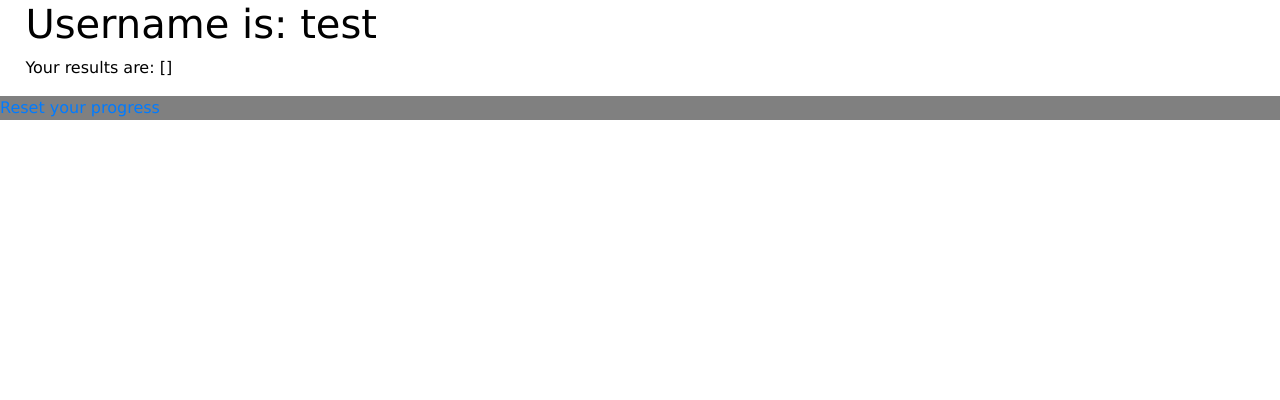
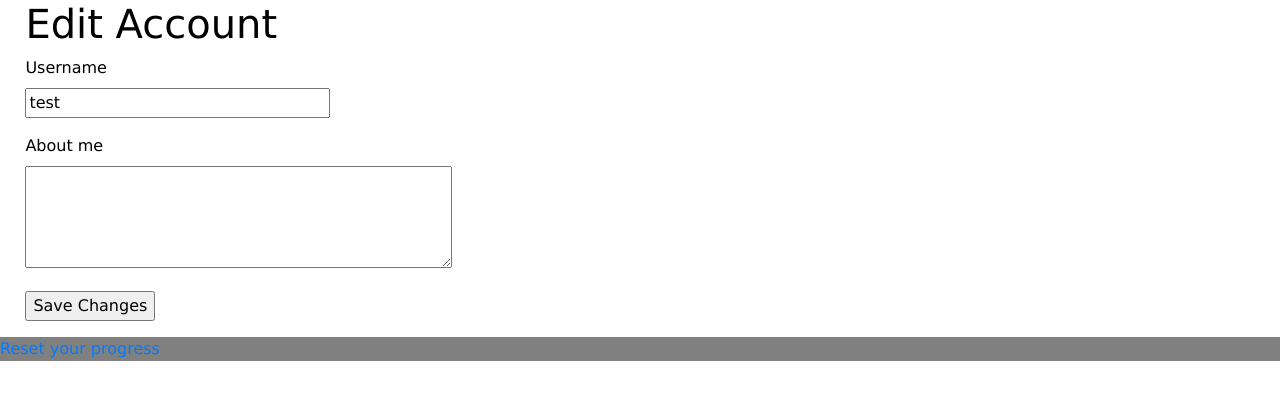
Before and after one commit to lfelstead/CITS3403_Project, a Flask app: page /account/edit in a window 1280 px wide. Shown: the part 45-445 px from the top of the page. Run offline with Flask 2, Linux system fonts and the light colour scheme; a user stored in the database is signed in; data comes from the database, SQL or seed files in the repository; both versions use the stored data as it was after the commit; some libraries are stand-ins or nearby versions.

Commit message:
added an account system.

```diff
--- a/app/forms.py
+++ b/app/forms.py
@@ -1,9 +1,10 @@
 from flask_wtf import FlaskForm
 from flask_wtf.file import FileField, FileAllowed
 from flask_login import current_user
-from wtforms import StringField, PasswordField, SubmitField, BooleanField, IntegerField
+from wtforms import StringField, PasswordField, SubmitField, BooleanField, IntegerField, TextAreaField
 from wtforms.validators import DataRequired, Length, Email, EqualTo, ValidationError
 from app.models import User
+from sqlalchemy import func
 import random
 from Equation import Expression
 
@@ -22,7 +23,10 @@ class RegistrationForm(FlaskForm):
     submit = SubmitField('Sign Up')
 
     def validate_username(self, username):
-        user = User.query.filter_by(username=username.data).first()
+        # user = User.query.filter_by(username=username.data).first()
+        user = User.query.filter(func.lower(User.username) == func.lower(username.data)).first()
+
+
         if user:
             raise ValidationError('That username is taken. Please choose a different one')
 
@@ -37,6 +41,21 @@ class LoginForm(FlaskForm):
     remember = BooleanField('Remember Me')
     submit = SubmitField('Sign In')
 
+class EditProfileForm(FlaskForm):
+    username = StringField('Username', validators=[DataRequired()])
+    about_me = TextAreaField('About me', validators=[Length(min=0, max=140)])
+    submit = SubmitField('Save Changes')
+
+    def __init__(self, original_username, *args, **kwargs):
+        super(EditProfileForm, self).__init__(*args, **kwargs)
+        self.original_username = original_username
+
+    def validate_username(self, username):
+        if username.data != self.original_username:
+            #user = User.query.filter_by(username=self.username.data).first()
+            user = User.query.filter(func.lower(User.username) == func.lower(self.username.data)).first()
+            if user is not None:
+                raise ValidationError('Please use a different username.')
 
 def Make_Questions():
     # currently can make and solve equations of up to three numbers, this can be increased later if necessary
--- a/app/routes.py
+++ b/app/routes.py
@@ -1,9 +1,11 @@
 from app import app, db, bcrypt
 from flask import Flask, render_template, flash, redirect, url_for, request
-from app.forms import LoginForm, RegistrationForm, QuizForm, Get_Questions, Get_Results
+from app.forms import EditProfileForm, LoginForm, RegistrationForm, QuizForm, Get_Questions, Get_Results
 from app.models import User, Scores
 from flask_login import login_user, current_user, logout_user, login_required
-
+from datetime import datetime
+from sqlalchemy.exc import IntegrityError
+from sqlalchemy import func
 
 @app.route("/")
 @app.route("/home")
@@ -93,7 +95,36 @@ def logout():
     return redirect(url_for('home'))
 
 @app.route("/account/<username>")
+@login_required
 def account(username):
-    test_user = current_user.email
-    test_score = current_user.scores
-    return render_template('account.html', title= 'Account', test_string = test_score)
+    # user = User.query.filter_by(username=username).first_or_404()
+    user = User.query.filter(func.lower(User.username) == func.lower(username)).first_or_404()
+    test_user = user.email
+    test_score = user.scores
+    is_current = user == current_user
+
+    return render_template('account.html', title= 'Account', test_string = test_score, user = user, is_current = is_current)
+
+@app.route("/account/edit", methods = ['Get', 'POST'])
+@login_required
+def edit_account():
+    form = EditProfileForm(current_user.username)
+    if form.validate_on_submit():
+        current_user.username = form.username.data
+        current_user.about_me = form.about_me.data
+        db.session.commit()
+
+        flash('Your changes have been saved.')
+        return redirect(url_for("account", username = current_user.username))
+
+    elif request.method == 'GET':
+        form.username.data = current_user.username
+        form.about_me.data = current_user.about_me
+
+    return render_template('edit_account.html', title= 'Edit Account', form = form)
+
+@app.before_request
+def before_request():
+    if current_user.is_authenticated:
+        current_user.last_seen = datetime.utcnow()
+        db.session.commit()
--- a/app/templates/account.html
+++ b/app/templates/account.html
@@ -1,5 +1,13 @@
 {% extends "layout.html" %}
 {% block content %}
-    <h1>Username is: {{current_user.username }}</h1>
-    <p> Your results are: {{test_string}}</p>
+    <h1>{{user.username}}'s Account </h1>
+    <p> Score string: {{test_string}}</p>
+    {% if user.about_me %}<p>About Me:<br />{{ user.about_me }}</p>{% endif %}
+    {% if user.last_seen %}<p>Last seen on: {{ user.last_seen }}</p>{% endif %}
+
+    <p>Is current user: {{is_current}}</p>
+
+    {% if user == current_user %}
+        <p><a href="{{ url_for('edit_account') }}">Edit your profile</a></p>
+    {% endif %}
 {% endblock %}
--- /dev/null
+++ b/app/templates/edit_account.html
@@ -0,0 +1,22 @@
+{% extends "layout.html" %}
+{% block content %}
+    <h1>Edit Account</h1>
+    <form action="" method="post">
+        {{ form.hidden_tag() }}
+        <p>
+            {{ form.username.label }}<br>
+            {{ form.username(size=32) }}<br>
+            {% for error in form.username.errors %}
+            <span style="color: red;">[{{ error }}]</span>
+            {% endfor %}
+        </p>
+        <p>
+            {{ form.about_me.label }}<br>
+            {{ form.about_me(cols=50, rows=4) }}<br>
+            {% for error in form.about_me.errors %}
+            <span style="color: red;">[{{ error }}]</span>
+            {% endfor %}
+        </p>
+        <p>{{ form.submit() }}</p>
+    </form>
+{% endblock %}
```
Also changed, not shown: app/site.db.
